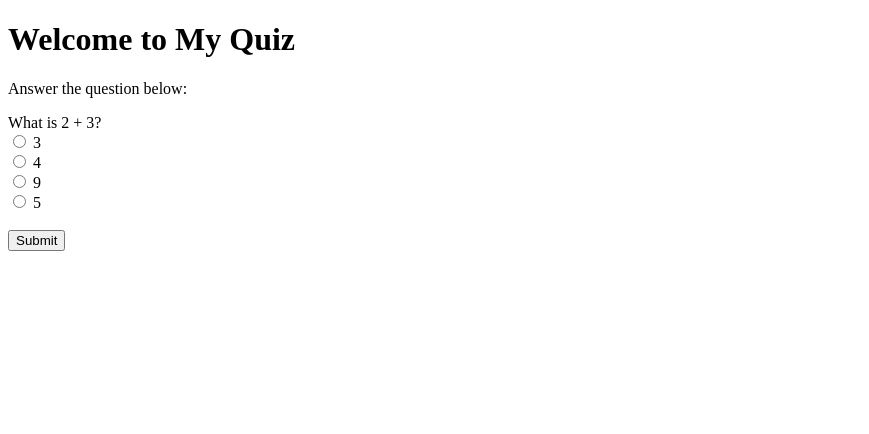
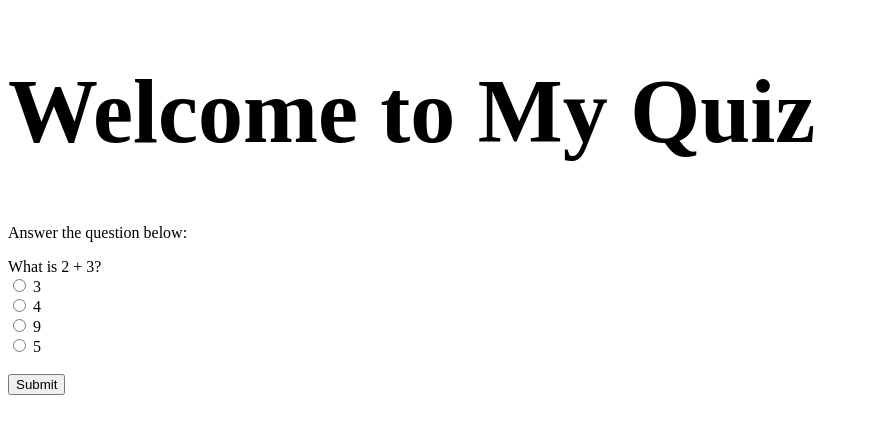
Before and after one commit to pavanmete/quiz-website, a plain HTML site: page index.html in a window 1280 px wide. Shown: the whole page, without its empty margins (0-869 px from the left). Drawn offline with Linux system fonts and the light colour scheme.

Commit message:
upload quiz website

```diff
--- a/index.html
+++ b/index.html
@@ -6,7 +6,7 @@
     <title>Pavan Quiz Website</title>
 </head>
 <body>
-    <h1>Welcome to My Quiz</h1>
+    <h1 style="font-size:90px;">Welcome to My Quiz</h1>
     <p>Answer the question below:</p>
 
     <form>
```
